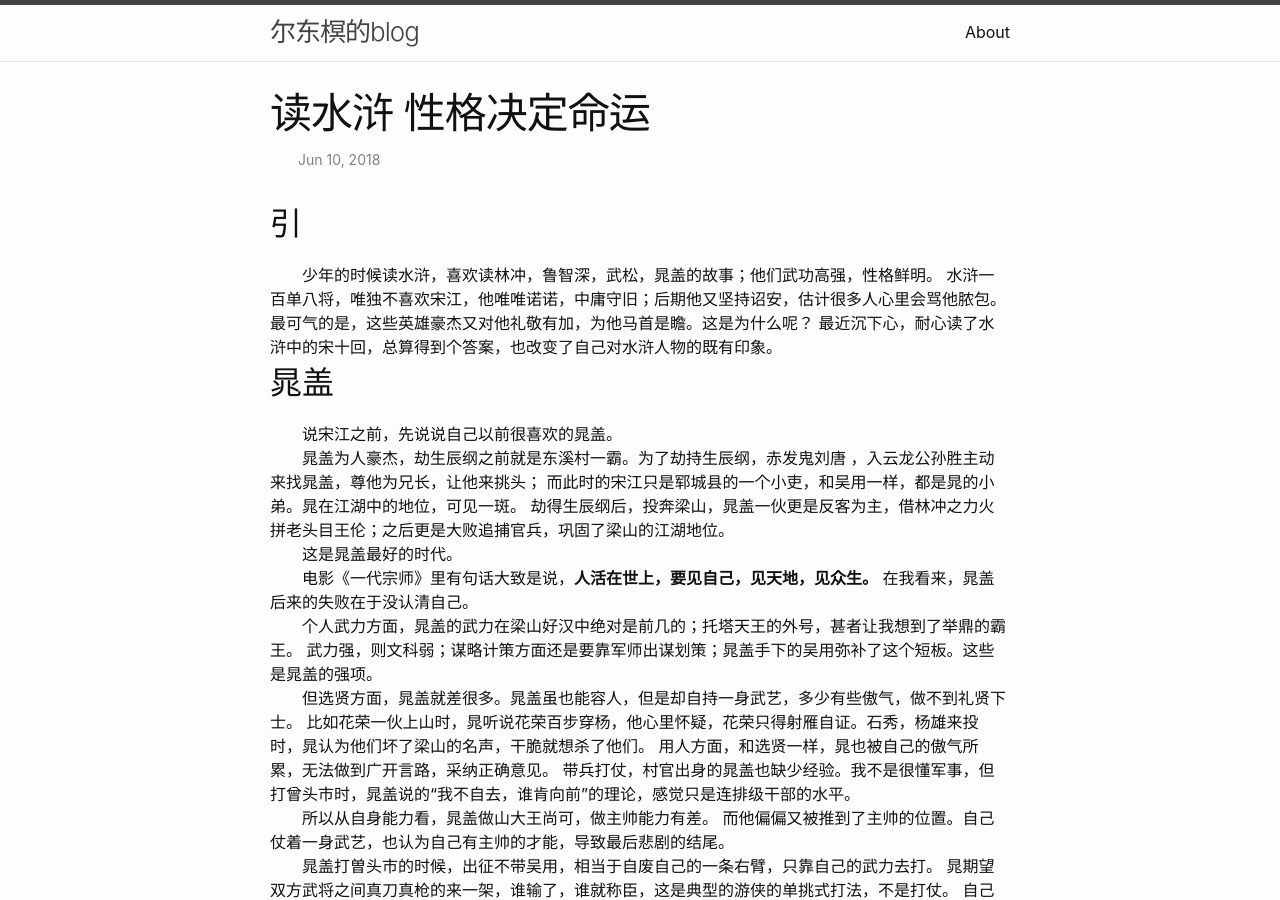
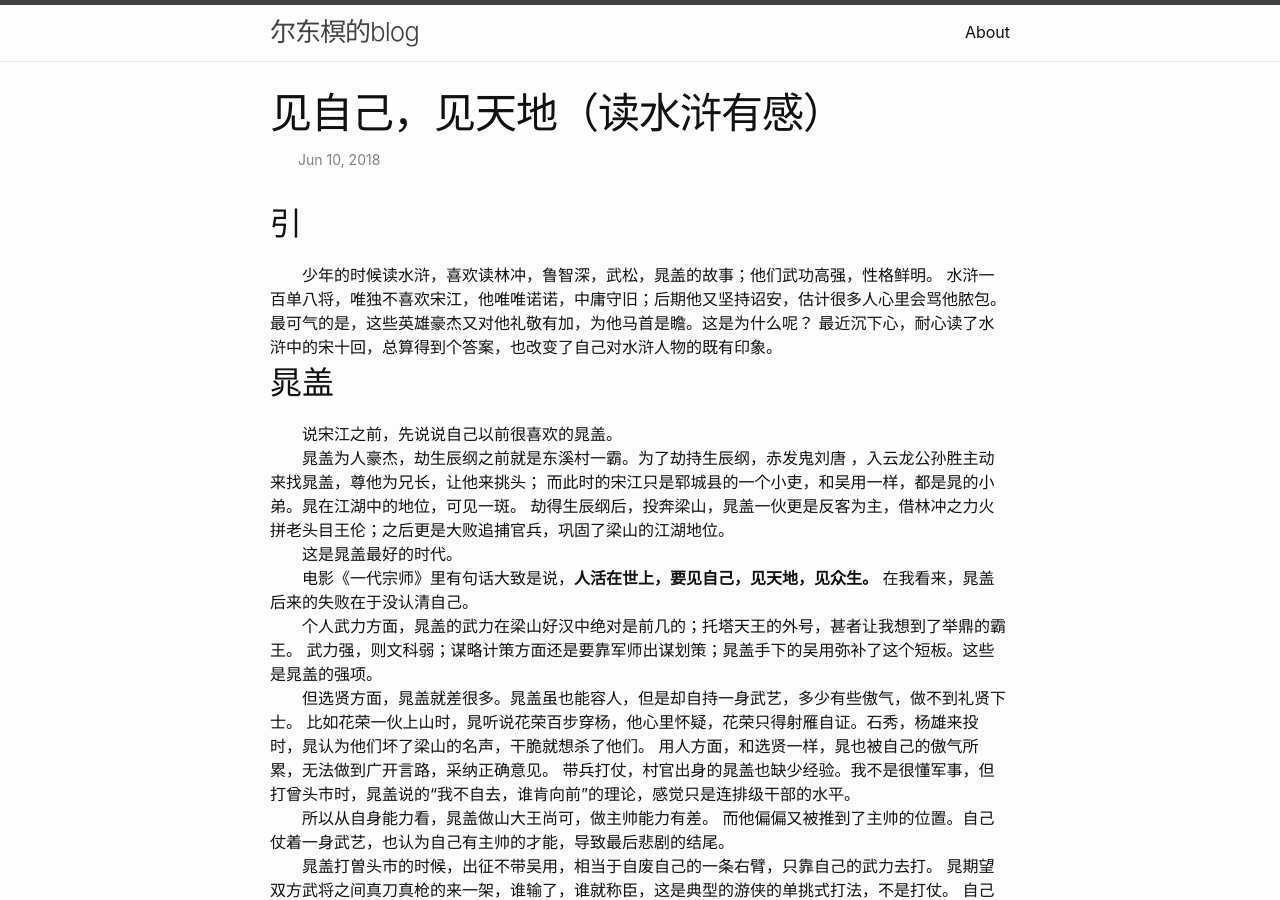
Before and after one commit to yaozhongcun/yaozhongcun.github.io, a Jekyll site: the page built from _posts/2018-06-18-liter_sh1_caogai.markdown, in a window 1280 px wide and 900 px high. Built offline with Jekyll 4.4.1, drawn with Linux system fonts in a browser that asks for light colours.

Commit message:
modify title

```diff
--- a/_posts/2018-06-18-liter_sh1_caogai.markdown
+++ b/_posts/2018-06-18-liter_sh1_caogai.markdown
@@ -1,6 +1,6 @@
 ---
 layout: post
-title:  "读水浒 性格决定命运"
+title:  "见自己，见天地（读水浒有感）"
 date:   2018-06-10 08:14:12 +0800
 categories: 读书
 ---
```
